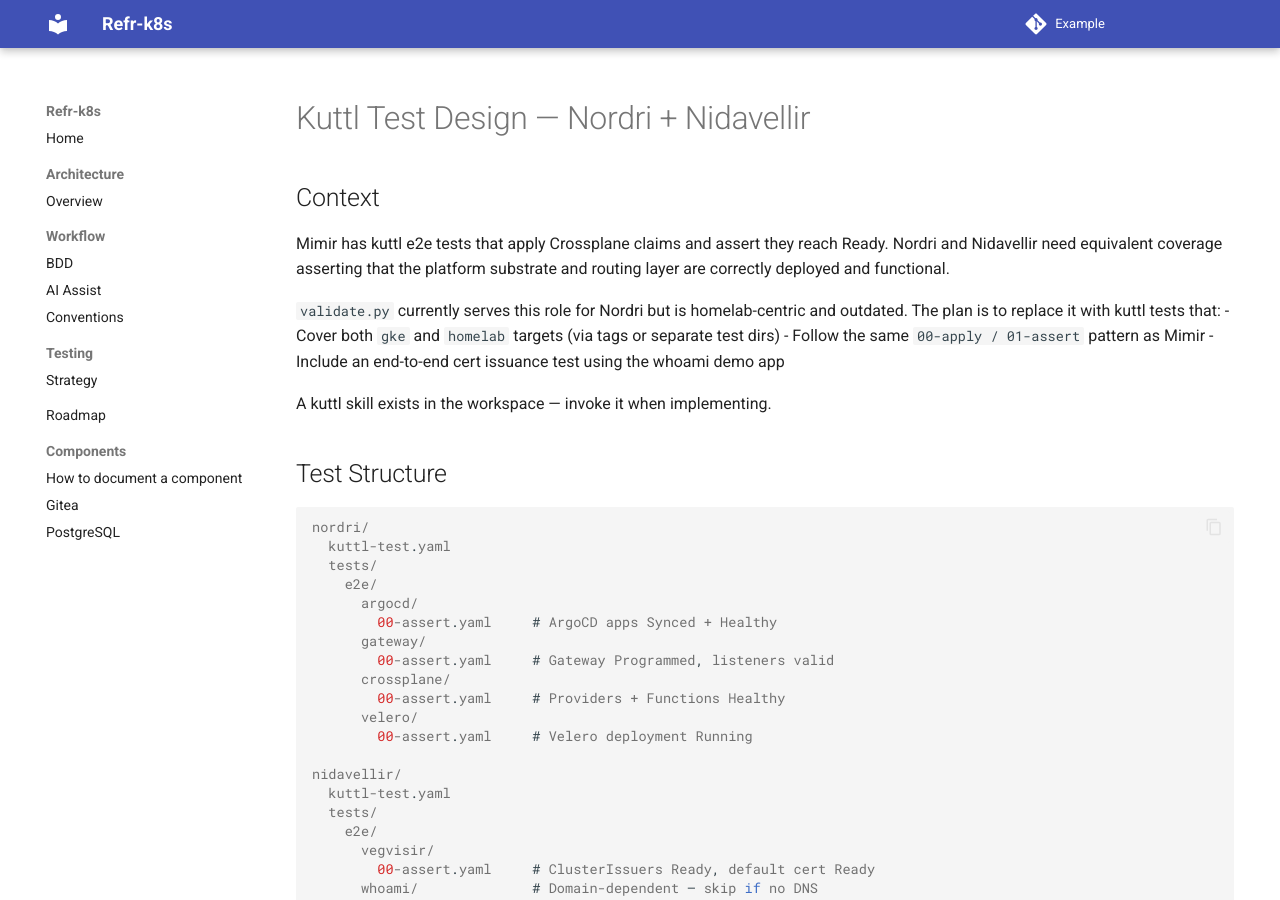
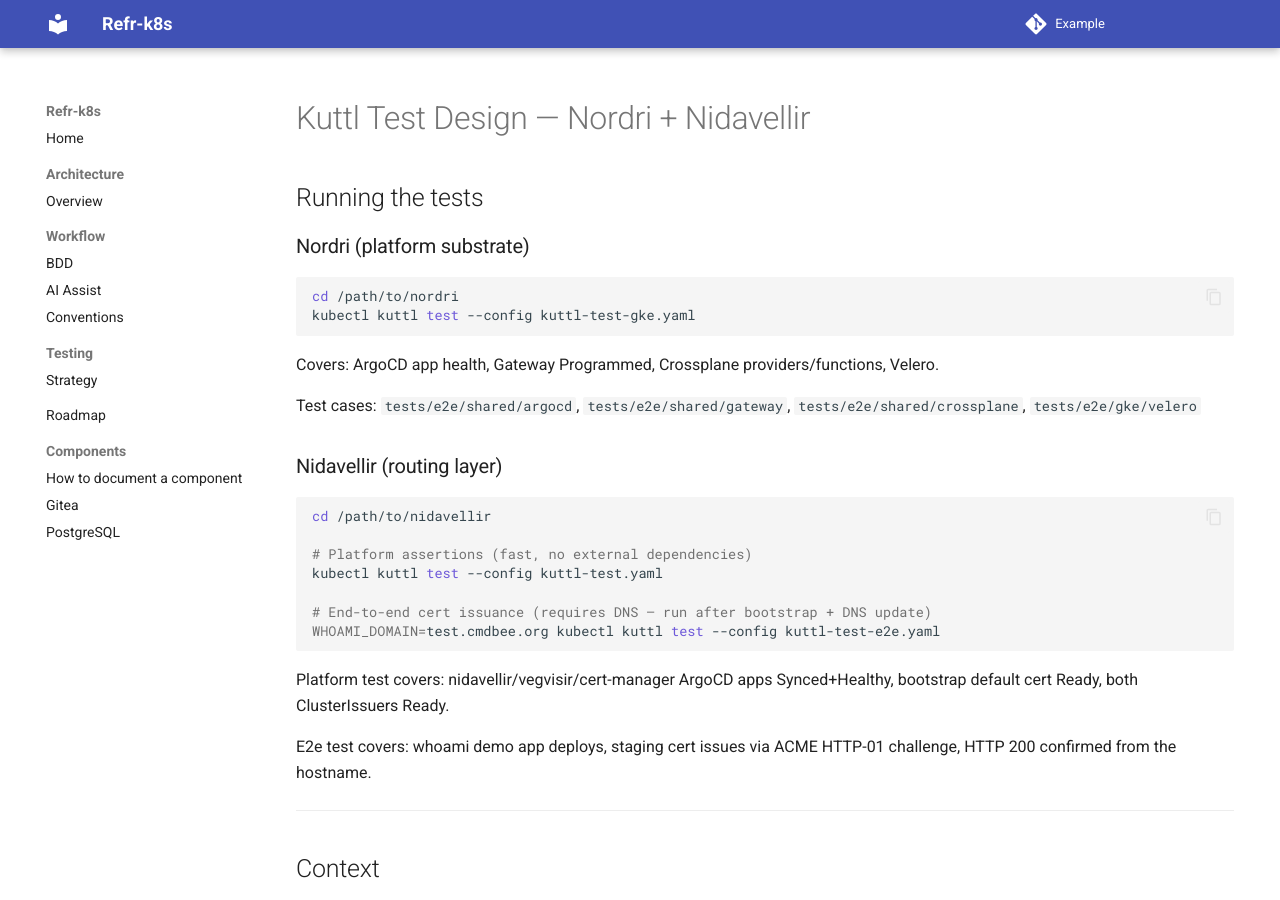
Before and after one commit to SiliconSaga/nordri, an MkDocs documentation site: the page built from docs/kuttl-tests.md, in a window 1280 px wide and 900 px high. Built offline with MkDocs 1.6.1 and Material for MkDocs 9.7.7, drawn with Linux system fonts in a browser that asks for light colours.

Commit message:
docs: update kuttl-tests.md and bootstrap.md with running instructions
Add "Running the tests" section at the top of kuttl-tests.md with
exact commands for nordri and nidavellir suites. Update bootstrap.md
Validation section from placeholder to concrete kuttl commands.

Co-Authored-By: Claude Sonnet 4.6 <noreply@anthropic.com>

````diff
--- a/docs/kuttl-tests.md
+++ b/docs/kuttl-tests.md
@@ -1,4 +1,38 @@
 # Kuttl Test Design — Nordri + Nidavellir
+
+## Running the tests
+
+### Nordri (platform substrate)
+
+```bash
+cd /path/to/nordri
+kubectl kuttl test --config kuttl-test-gke.yaml
+```
+
+Covers: ArgoCD app health, Gateway Programmed, Crossplane providers/functions, Velero.
+
+Test cases: `tests/e2e/shared/argocd`, `tests/e2e/shared/gateway`,
+`tests/e2e/shared/crossplane`, `tests/e2e/gke/velero`
+
+### Nidavellir (routing layer)
+
+```bash
+cd /path/to/nidavellir
+
+# Platform assertions (fast, no external dependencies)
+kubectl kuttl test --config kuttl-test.yaml
+
+# End-to-end cert issuance (requires DNS — run after bootstrap + DNS update)
+WHOAMI_DOMAIN=test.cmdbee.org kubectl kuttl test --config kuttl-test-e2e.yaml
+```
+
+Platform test covers: nidavellir/vegvisir/cert-manager ArgoCD apps Synced+Healthy,
+bootstrap default cert Ready, both ClusterIssuers Ready.
+
+E2e test covers: whoami demo app deploys, staging cert issues via ACME HTTP-01
+challenge, HTTP 200 confirmed from the hostname.
+
+---
 
 ## Context
 
````
Also changed, not shown: docs/bootstrap.md (+18 -2 lines).
